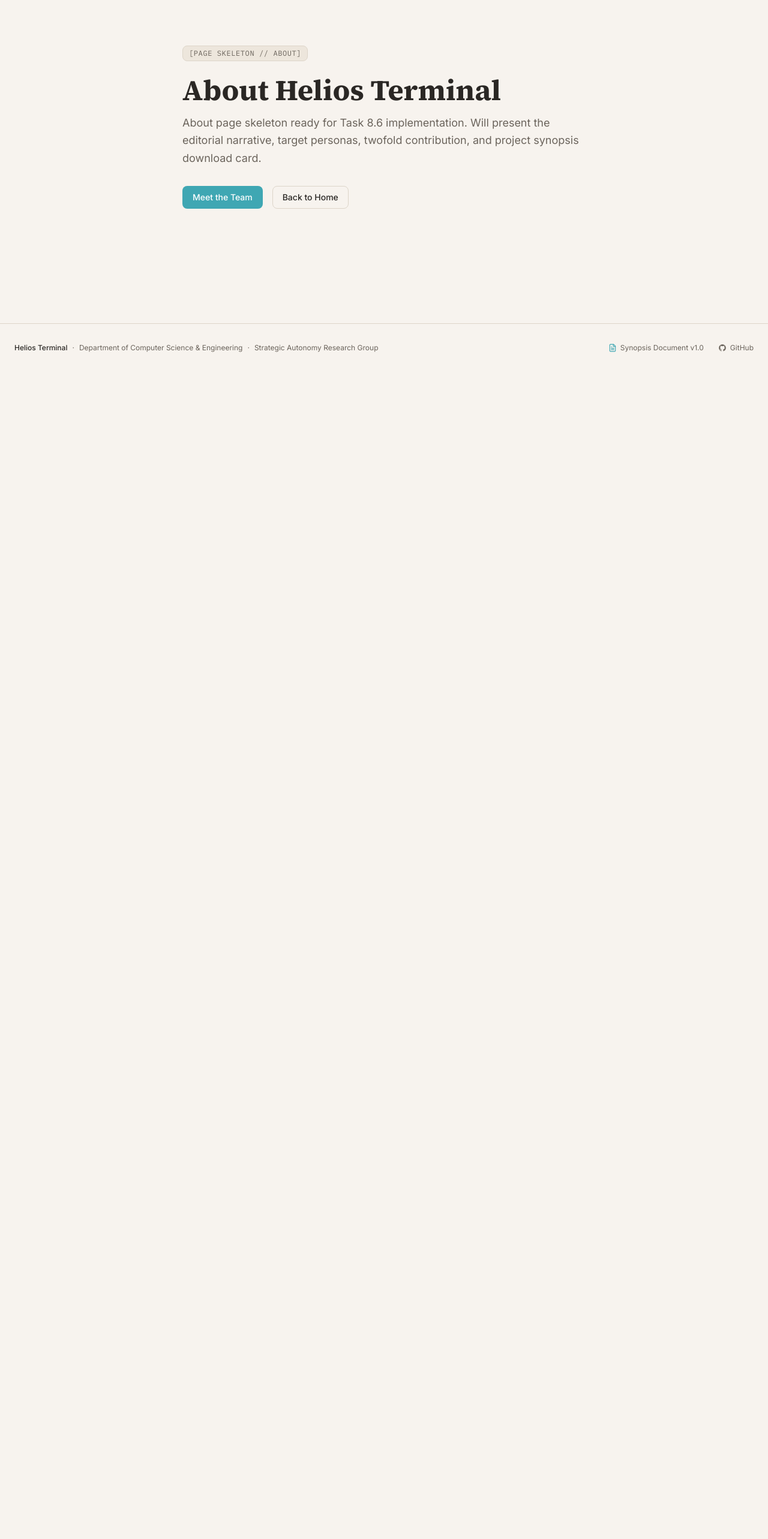
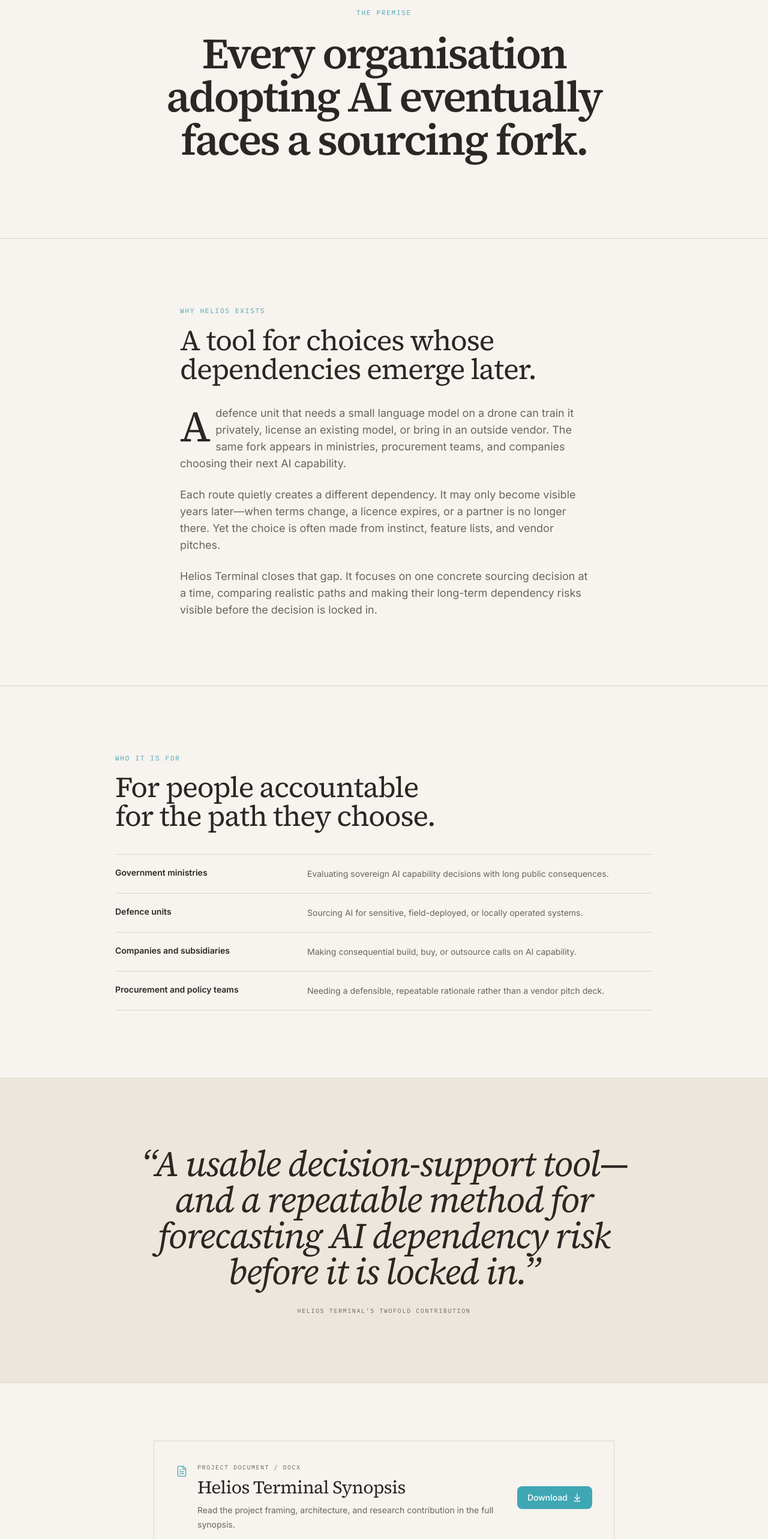
Before and after one commit to Kunal-Tailor/Helios_Terminal, a React (Vite) app in the folder frontend/: page /about in a window 1280 px wide. Shown: the part 180-2746 px from the top of the page at 60% size. Before the commit the page ends 800 px from the top, so only its background shows below. Built offline with nearby package versions, Linux system fonts and the light colour scheme.

Commit message:
Update - 8.7 - team page

```diff
--- a/frontend/src/site/pages/About.tsx
+++ b/frontend/src/site/pages/About.tsx
@@ -1,30 +1,118 @@
 import React from 'react';
+import { ArrowDownToLine, FileText } from 'lucide-react';
 import { SiteHeader } from '../../shared/SiteHeader';
 import { SiteFooter } from '../../shared/SiteFooter';
 import { Button } from '../../shared/Button';
 
+const audiences = [
+  {
+    label: 'Government ministries',
+    description: 'Evaluating sovereign AI capability decisions with long public consequences.',
+  },
+  {
+    label: 'Defence units',
+    description: 'Sourcing AI for sensitive, field-deployed, or locally operated systems.',
+  },
+  {
+    label: 'Companies and subsidiaries',
+    description: 'Making consequential build, buy, or outsource calls on AI capability.',
+  },
+  {
+    label: 'Procurement and policy teams',
+    description: 'Needing a defensible, repeatable rationale rather than a vendor pitch deck.',
+  },
+];
+
 export const About: React.FC = () => {
   return (
-    <div className="theme-site min-h-screen flex flex-col justify-between bg-site-bg text-site-text-primary">
+    <div className="theme-site min-h-screen bg-site-bg text-site-text-primary">
       <SiteHeader />
-      <main className="max-w-4xl mx-auto px-6 py-20 flex-1 flex flex-col justify-center">
-        <div className="inline-block px-2.5 py-1 mb-6 text-xs font-mono uppercase tracking-wider bg-site-surface border border-site-border rounded-site text-site-text-secondary w-max">
-          [PAGE SKELETON // ABOUT]
-        </div>
-        <h1 className="text-4xl sm:text-5xl font-serif font-bold text-site-text-primary mb-4 leading-tight">
-          About Helios Terminal
-        </h1>
-        <p className="text-lg text-site-text-secondary font-sans max-w-2xl mb-8 leading-relaxed">
-          About page skeleton ready for Task 8.6 implementation. Will present the editorial narrative, target personas, twofold contribution, and project synopsis download card.
-        </p>
-        <div className="flex items-center gap-4">
-          <Button to="/team" variant="primary">
-            Meet the Team
-          </Button>
-          <Button to="/" variant="secondary">
-            Back to Home
-          </Button>
-        </div>
+      <main>
+        <section className="flex min-h-[calc(72vh-4rem)] items-center px-6 py-20 text-center sm:py-28">
+          <div className="mx-auto max-w-4xl">
+            <p className="font-mono text-[11px] uppercase tracking-[0.16em] text-site-accent">
+              The premise
+            </p>
+            <h1 className="mt-6 font-serif text-5xl font-semibold leading-[1.04] tracking-[-0.04em] sm:text-6xl lg:text-7xl">
+              Every organisation adopting AI eventually faces a sourcing fork.
+            </h1>
+          </div>
+        </section>
+
+        <section className="border-y border-site-border px-6 py-20 sm:py-28" aria-labelledby="narrative-heading">
+          <div className="mx-auto max-w-[680px]">
+            <p className="font-mono text-[11px] uppercase tracking-[0.16em] text-site-accent">Why Helios exists</p>
+            <h2 id="narrative-heading" className="mt-4 font-serif text-4xl tracking-[-0.025em] sm:text-5xl">
+              A tool for choices whose dependencies emerge later.
+            </h2>
+            <div className="mt-9 space-y-6 text-base leading-8 text-site-text-secondary sm:text-lg">
+              <p>
+                <span className="float-left mr-2 font-serif text-6xl leading-[0.76] text-site-text-primary sm:text-7xl">A</span>
+                defence unit that needs a small language model on a drone can train it privately,
+                license an existing model, or bring in an outside vendor. The same fork appears in
+                ministries, procurement teams, and companies choosing their next AI capability.
+              </p>
+              <p>
+                Each route quietly creates a different dependency. It may only become visible years
+                later—when terms change, a licence expires, or a partner is no longer there. Yet the
+                choice is often made from instinct, feature lists, and vendor pitches.
+              </p>
+              <p>
+                Helios Terminal closes that gap. It focuses on one concrete sourcing decision at a
+                time, comparing realistic paths and making their long-term dependency risks visible
+                before the decision is locked in.
+              </p>
+            </div>
+          </div>
+        </section>
+
+        <section className="px-6 py-20 sm:py-28" aria-labelledby="audience-heading">
+          <div className="mx-auto max-w-4xl">
+            <div className="max-w-xl">
+              <p className="font-mono text-[11px] uppercase tracking-[0.16em] text-site-accent">Who it is for</p>
+              <h2 id="audience-heading" className="mt-4 font-serif text-4xl tracking-[-0.025em] sm:text-5xl">
+                For people accountable for the path they choose.
+              </h2>
+            </div>
+            <dl className="mt-10 divide-y divide-site-border border-y border-site-border">
+              {audiences.map(({ label, description }) => (
+                <div key={label} className="grid gap-2 py-5 sm:grid-cols-[minmax(12rem,0.75fr)_1.5fr] sm:gap-8">
+                  <dt className="text-sm font-semibold text-site-text-primary">{label}</dt>
+                  <dd className="text-sm leading-6 text-site-text-secondary">{description}</dd>
+                </div>
+              ))}
+            </dl>
+          </div>
+        </section>
+
+        <section className="border-y border-site-border bg-site-surface px-6 py-20 text-center sm:py-28">
+          <blockquote className="mx-auto max-w-4xl font-serif text-4xl italic leading-tight tracking-[-0.025em] sm:text-5xl lg:text-6xl">
+            “A usable decision-support tool—and a repeatable method for forecasting AI dependency risk before it is locked in.”
+          </blockquote>
+          <p className="mt-7 font-mono text-[10px] uppercase tracking-[0.16em] text-site-text-secondary">
+            Helios Terminal’s twofold contribution
+          </p>
+        </section>
+
+        <section className="px-6 py-20 sm:py-24" aria-labelledby="synopsis-heading">
+          <div className="mx-auto max-w-3xl border-hairline border-site-border p-6 sm:p-9">
+            <div className="flex flex-col justify-between gap-8 sm:flex-row sm:items-center">
+              <div className="flex max-w-xl gap-4">
+                <FileText className="mt-1 h-5 w-5 shrink-0 text-site-accent" strokeWidth={1.5} aria-hidden="true" />
+                <div>
+                  <p className="font-mono text-[10px] uppercase tracking-[0.15em] text-site-text-secondary">Project document / DOCX</p>
+                  <h2 id="synopsis-heading" className="mt-2 font-serif text-2xl tracking-[-0.02em] sm:text-3xl">Helios Terminal Synopsis</h2>
+                  <p className="mt-2 text-sm leading-6 text-site-text-secondary">
+                    Read the project framing, architecture, and research contribution in the full synopsis.
+                  </p>
+                </div>
+              </div>
+              <Button href="/assets/Helios-Terminal-Synopsis.docx" variant="primary" size="md" className="shrink-0">
+                Download <ArrowDownToLine className="ml-2 h-4 w-4" aria-hidden="true" />
+              </Button>
+            </div>
+          </div>
+        </section>
       </main>
       <SiteFooter />
     </div>
```
Also changed, not shown: 2 other files (tests, documents, lock files or other folders).
